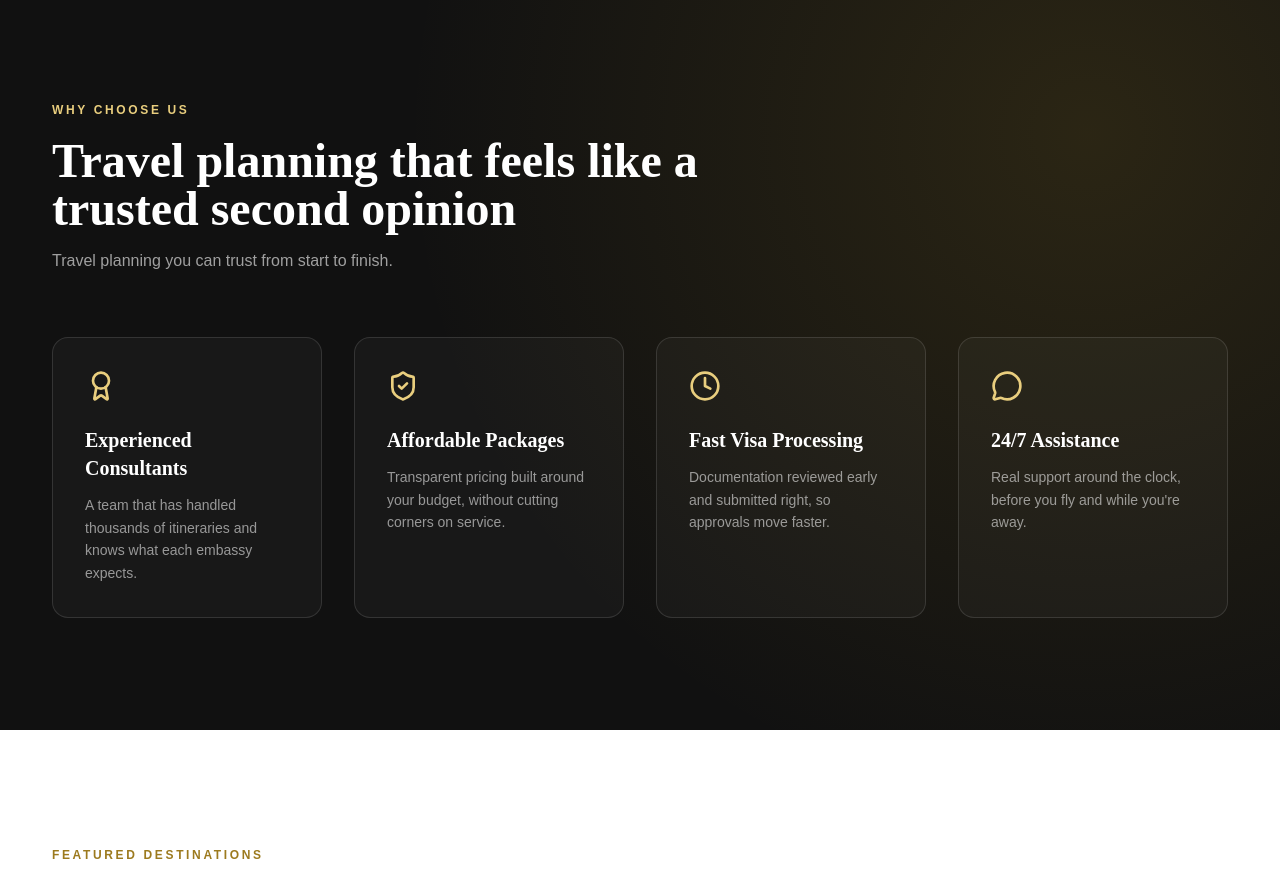
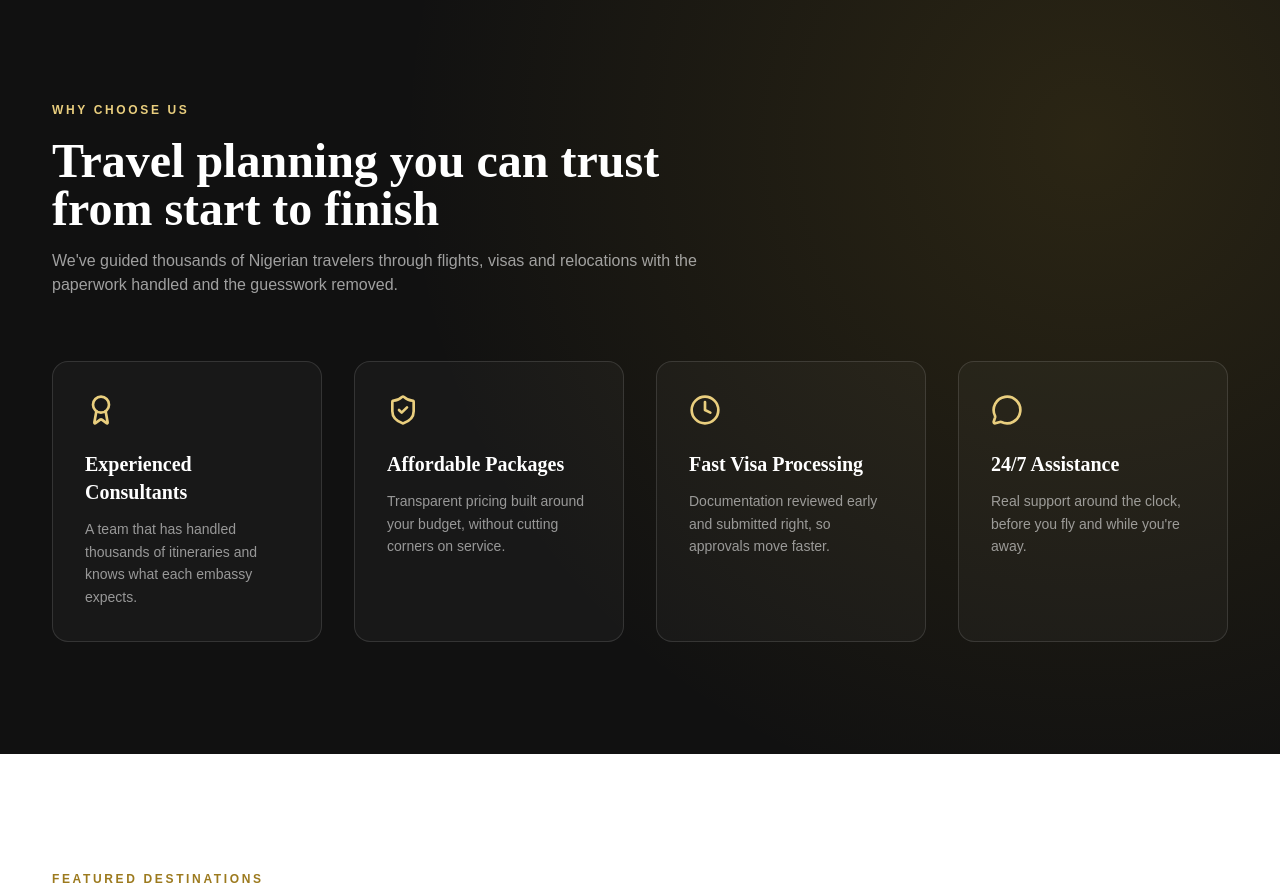
Before and after one commit to echoloft-live/Gold-Travels-GT-T-Global-Ltd-, a React (Vite) app: page / in a window 1280 px wide. Shown: the part 2000-2886 px from the top of the page. Built offline with nearby package versions, Linux system fonts and the light colour scheme.

Commit message:
Fix: remove hyphen

```diff
--- a/src/App.tsx
+++ b/src/App.tsx
@@ -479,8 +479,8 @@ export function App() {
             <span className="text-xs tracking-[0.22em] uppercase text-[#E9CE7E] font-bold inline-flex items-center gap-2">
               Why Choose Us
             </span>
-            <h2 className="text-4xl sm:text-5xl font-display font-semibold mt-4 text-white">Travel planning that feels like a trusted second opinion</h2>
-            <p className="text-white/60 mt-4 text-base">Travel planning you can trust from start to finish.</p>
+            <h2 className="text-4xl sm:text-5xl font-display font-semibold mt-4 text-white">Travel planning you can trust from start to finish</h2>
+            <p className="text-white/60 mt-4 text-base">We've guided thousands of Nigerian travelers through flights, visas and relocations with the paperwork handled and the guesswork removed.</p>
           </div>
 
           <div className="grid grid-cols-1 md:grid-cols-2 lg:grid-cols-4 gap-8 reveal">
```
